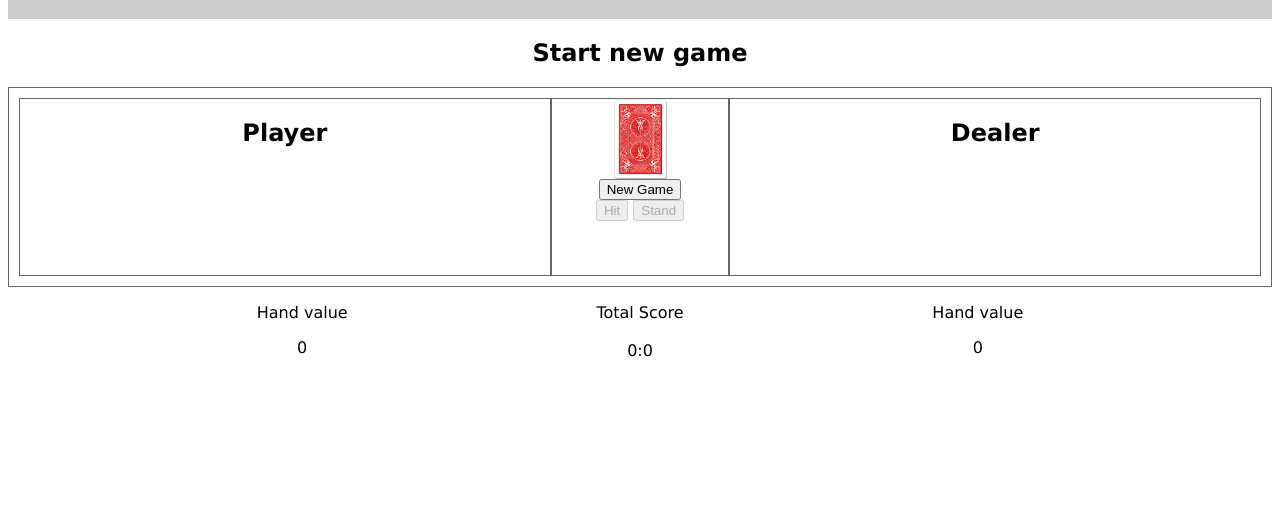
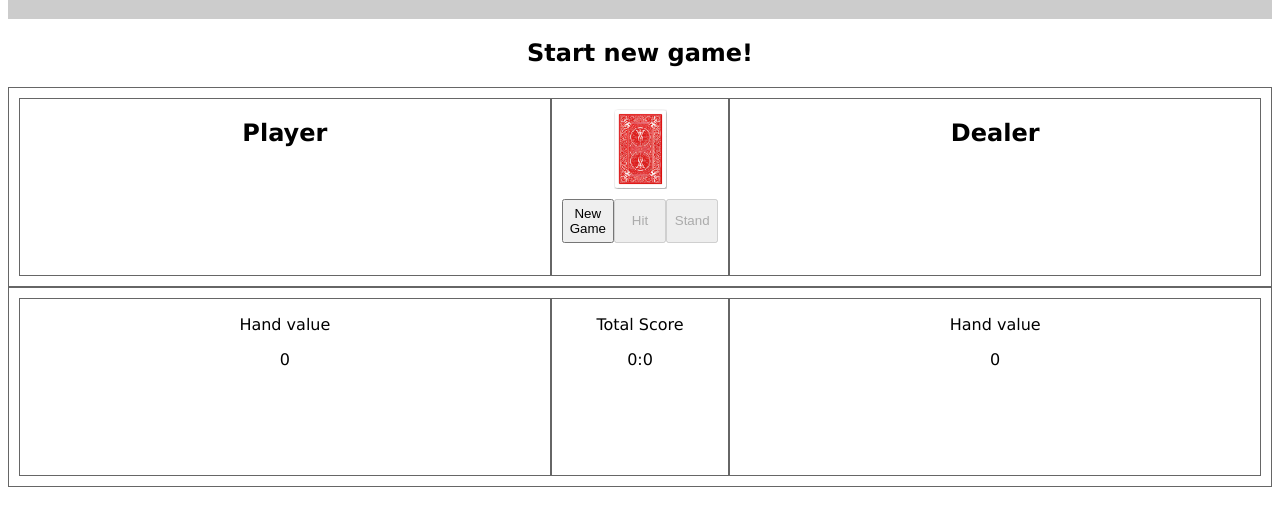
Before and after one commit to Manuel-Bauer/black-jack, a plain HTML site: page index.html in a window 1280 px wide. Shown: the part 61-576 px from the top of the page. Drawn offline with nearby package versions, Linux system fonts and the light colour scheme.

Commit message:
create init function and changed former init function to new game function

```diff
--- a/app.js
+++ b/app.js
@@ -80,6 +80,15 @@ let dealer = {
   totalScore: 0,
 };
 
+const init = () => {
+  // Set message
+  message.css("color", "black").text("Start new game!");
+
+  // Disable Hit and Stand Button
+  standBtn.attr("disabled", true);
+  hitBtn.attr("disabled", true);
+};
+
 // Function that shuffles random card out of deck and returns it
 
 const shuffle = (deck) => {
@@ -92,7 +101,9 @@ const shuffle = (deck) => {
 
 const displayCard = (player, card) => {
   let html = `<img src=img\\deck\\${card.name}.png alt="${player}-card"/>`;
-  $(`#${player}-cards`).append(`${html}`);
+  setTimeout(() => {
+    $(`#${player}-cards`).append(`${html}`);
+  }, 1000);
 };
 
 // Function that evaluates score after each hand being dealt
@@ -153,12 +164,9 @@ const dealerWins = () => {
   dealerScore.text(dealer.totalScore);
 };
 
-// Init function
+// New Game function
 
-const init = () => {
-  // Set message color back to black
-  message.css("color", "black");
-
+const newGame = () => {
   // Enable Hit and Stand buttons
   standBtn.attr("disabled", false);
   hitBtn.attr("disabled", false);
@@ -220,7 +228,7 @@ const init = () => {
 // Start a new game
 
 newGameBtn.click(() => {
-  init();
+  newGame();
 });
 
 // Hit
@@ -280,5 +288,4 @@ standBtn.click(() => {
   }
 });
 
-standBtn.attr("disabled", true);
-hitBtn.attr("disabled", true);
+init();
--- a/index.html
+++ b/index.html
@@ -12,43 +12,55 @@
     <header>
       <h2>Black Jack</h2>
     </header>
-    <h2 id="message">Start new game</h3>
-    <div id="gameplay">
+
+    <h2 id="message">Start new game</h2>
+
+    <div class="container-game">
+
       <div class="player" id="user">
         <h2>Player</h2>
         <div id="player-cards">
         </div>
       </div>
+
       <div id="table">
-        <img id="deck" src="img\faceddown.PNG" alt="deck">
+        <img id="deck" src="img\faceddown.PNG" alt="deck" />
         <div id="buttons">
-          <button id="new-game">New Game</button>
-          <br>
-          <button id="hit">Hit</button>
-          <button id="stand">Stand</button>
+          <button class="btn" id="new-game">New Game</button> </br>
+          <button class="btn" id="hit">Hit</button>
+          <button class="btn" id="stand">Stand</button>
+        </div>
       </div>
 
-      </div>
       <div class="player" id="dealer">
         <h2>Dealer</h2>
-        <div id="dealer-cards">
+        <div id="dealer-cards"></div>
+      </div>
     </div>
 
-      </div>
-  </div>
-  <div id="scores">
+      <div class="container-scores">
+
       <div id="player-value">
           <p>Hand value</p>
           <p id="player-hand-value">0</p>
       </div>
-    <p>Total Score <br><br>
-      <span id="player-score">0</span>:<span id="dealer-score">0</span>
-    </p>
+
+      <div id="total-scores">
+      <p>Total Score</p>
+      <p><span id="player-score">0</span>:<span id="dealer-score">0</span></p>
+      </div>
+
       <div id="dealer-value">
           <p>Hand value</p>
           <p id="dealer-hand-value">0</p>
       </div>
+
+
+
     </div>
+
+    </div>
+
     <script src="app.js"></script>
   </body>
 </html>
--- a/style.css
+++ b/style.css
@@ -17,7 +17,7 @@ img {
   max-width: 70px;
 }
 
-#gameplay {
+.container-game {
   display: flex;
   border: 1px solid #666666;
   padding: 10px;
@@ -46,27 +46,60 @@ img {
   border: 1px solid #666666;
 }
 
-#scores {
+.container-scores {
   display: flex;
-  text-align: center;
+  border: 1px solid #666666;
+  padding: 10px;
+  flex-direction: row;
+  justify-content: center;
+  height: 200px;
 }
 
 #player-value {
   flex: 3;
+  text-align: center;
+  border: 1px solid #666666;
 }
 
 #total-scores {
   flex: 1;
+  text-align: center;
+  border: 1px solid #666666;
 }
 
 #dealer-value {
   flex: 3;
+  text-align: center;
+  border: 1px solid #666666;
 }
 
 #message {
   text-align: center;
 }
 
+#deck {
+  margin-top: 10px;
+}
+
 #buttons {
+  display: flex;
   text-align: center;
+  margin: 10px;
 }
+
+.btn {
+  padding: 5px;
+  margin-bottom: 5px;
+}
+
+#new-game {
+  flex: 1;
+}
+
+#hit {
+  flex: 1;
+}
+
+#stand {
+  flex: 1;
+}
```
Lines whose indentation alone changed are shown as unchanged.
